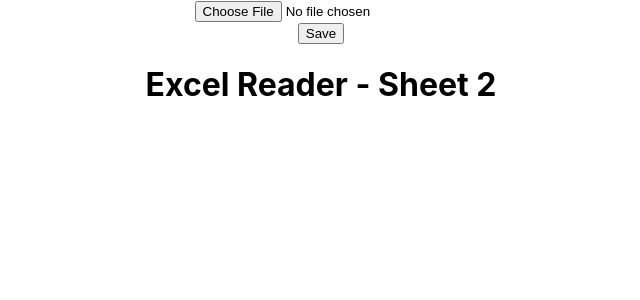
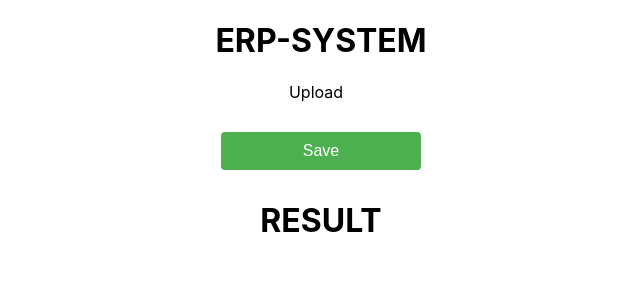
Before and after one commit to AinuAnna/erp-app-excel, a React (Create React App) app: page / in a window 1280 px wide. Shown: the top 300 px of the page, without its empty margins (319-959 px from the left). Built offline with nearby package versions, Linux system fonts and the light colour scheme.

Commit message:
add styles and remove useless styles file

```diff
--- a/src/App.css
+++ b/src/App.css
@@ -2,37 +2,84 @@
   text-align: center;
 }
 
-.App-logo {
-  height: 40vmin;
-  pointer-events: none;
+table {
+  width: 100%;
+  border-collapse: collapse;
+  margin-top: 20px;
 }
 
-@media (prefers-reduced-motion: no-preference) {
-  .App-logo {
-    animation: App-logo-spin infinite 20s linear;
+th,
+td {
+  border: 1px solid #ddd;
+  padding: 8px;
+  text-align: left;
+}
+
+th {
+  background-color: #f2f2f2;
+}
+
+.file-upload-wrapper {
+  align-items: center;
+  margin-bottom: 10px;
+}
+
+.custom-file-input {
+  display: none;
+}
+
+.custom-file-label {
+  width: 150px;
+  display: inline-block;
+  padding: 10px;
+  cursor: pointer;
+  background-color: #007bff;
+  color: white;
+  border-radius: 4px;
+  transition: background-color 0.3s ease;
+  text-align: center;
+}
+
+.custom-file-label:hover {
+  background-color: #0056b3;
+}
+
+.file-name {
+  margin-top: -6px;
+  display: inline-block;
+  margin-left: 10px;
+  vertical-align: middle;
+  max-width: calc(100% - 170px);
+  overflow: hidden;
+  text-overflow: ellipsis;
+  white-space: nowrap;
+}
+
+.btn {
+  background-color: #4CAF50;
+  color: white;
+  padding: 10px;
+  text-align: center;
+  text-decoration: none;
+  display: inline-block;
+  font-size: 16px;
+  margin: 10px 2px;
+  cursor: pointer;
+  border: none;
+  border-radius: 4px;
+  transition: background-color 0.3s ease;
+  width: 200px;
+}
+
+.btn:hover {
+  background-color: #45a049;
+}
+
+@media (max-width: 768px) {
+
+  input[type="number"],
+  .btn {
+    width: 100%;
+    margin-top: 10px;
   }
 }
-
-.App-header {
-  background-color: #282c34;
-  min-height: 100vh;
-  display: flex;
-  flex-direction: column;
-  align-items: center;
-  justify-content: center;
-  font-size: calc(10px + 2vmin);
-  color: white;
-}
-
-.App-link {
-  color: #61dafb;
-}
-
-@keyframes App-logo-spin {
-  from {
-    transform: rotate(0deg);
-  }
-  to {
-    transform: rotate(360deg);
-  }
-}
--- a/src/component/ExcelEditor.tsx
+++ b/src/component/ExcelEditor.tsx
@@ -50,15 +50,6 @@ const ExcelEditor: React.FC<ExcelEditorProps> = ({ data, setData, inputData, set
                 <tbody>
                     {data.length > 0 && (
                         <table style={tableStyles.table}>
-                        <thead>
-                        <tr>
-                            {data[0].map((header: string, index: number) => (
-                                <th key={index} style={tableStyles.th}>
-                                    {header}
-                                </th>
-                            ))}
-                        </tr>
-                        </thead>
                             <tbody>
                                 {data.map((row: any[], rowIndex: number) => (
                                     <tr key={rowIndex}>
@@ -84,7 +75,7 @@ const ExcelEditor: React.FC<ExcelEditorProps> = ({ data, setData, inputData, set
                     )}
                 </tbody>
             </table>
-            <button onClick={handleSave}>Save</button>
+            <button className='btn' onClick={handleSave}>Save</button>
         </div>
     );
 };
--- a/src/component/ExcelManager.tsx
+++ b/src/component/ExcelManager.tsx
@@ -110,7 +110,16 @@ const ExcelManager: React.FC = () => {
 
     return (
         <div>
-                <input type="file" onChange={handleFileUpload}/>
+            <h1>ERP-SYSTEM</h1>
+            <label>
+                Upload
+                <input
+                    type="file"
+                    className="custom-file-input"
+                    onChange={handleFileUpload}
+                />
+            </label>
+            <span className="file-name">{fileName}</span>
             <ExcelEditor
                 data={data}
                 setData={setData}
@@ -120,7 +129,7 @@ const ExcelManager: React.FC = () => {
                 fileName={fileName}
                 handleSave={handleSave}
             />
-                <ExcelReaderSheet2 sheet2Data={sheet2Data}/>
+            <ExcelReaderSheet2 sheet2Data={sheet2Data} />
         </div>
     );
 };
--- a/src/component/ExcelReaderSheet2.tsx
+++ b/src/component/ExcelReaderSheet2.tsx
@@ -29,7 +29,7 @@ const ExcelReaderSheet2: React.FC<ExcelReaderSheet2Props> = ({ sheet2Data }) =>
 
     return (
         <div>
-            <h1>Excel Reader - Sheet 2</h1>
+            <h1>RESULT</h1>
             <table style={tableStyles.table}>
                 <tbody>
                     {sheet2Data.map((row, rowIndex) => (
--- a/src/component/styles.css
+++ /dev/null
@@ -1,30 +0,0 @@
-table {
-    border-collapse: collapse;
-    width: 100%;
-}
-
-th,
-td {
-    border: 1px solid black;
-    padding: 8px;
-}
-
-input {
-    width: calc(100% - 16px);
-    /* Adjust input width */
-    box-sizing: border-box;
-}
-
-td:first-child {
-    width: auto;
-    /* Make the first column width auto to fit content */
-}
-
-/* Style for the comment column to align text properly */
-td:nth-child(6) input {
-    width: auto;
-    height: auto;
-    padding: 0;
-    border: none;
-    resize: none;
-}
```
Lines whose indentation alone changed are shown as unchanged.
